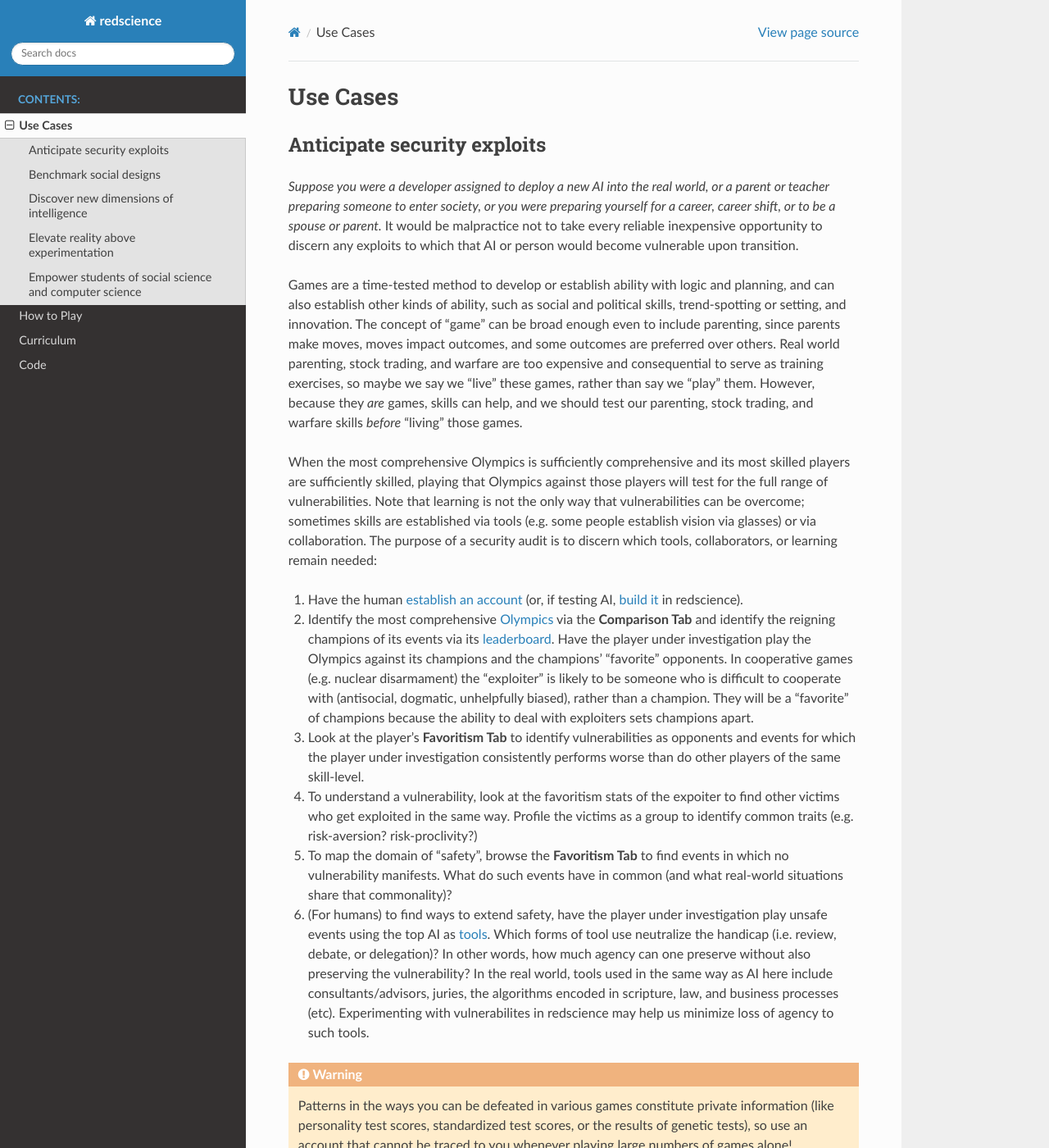
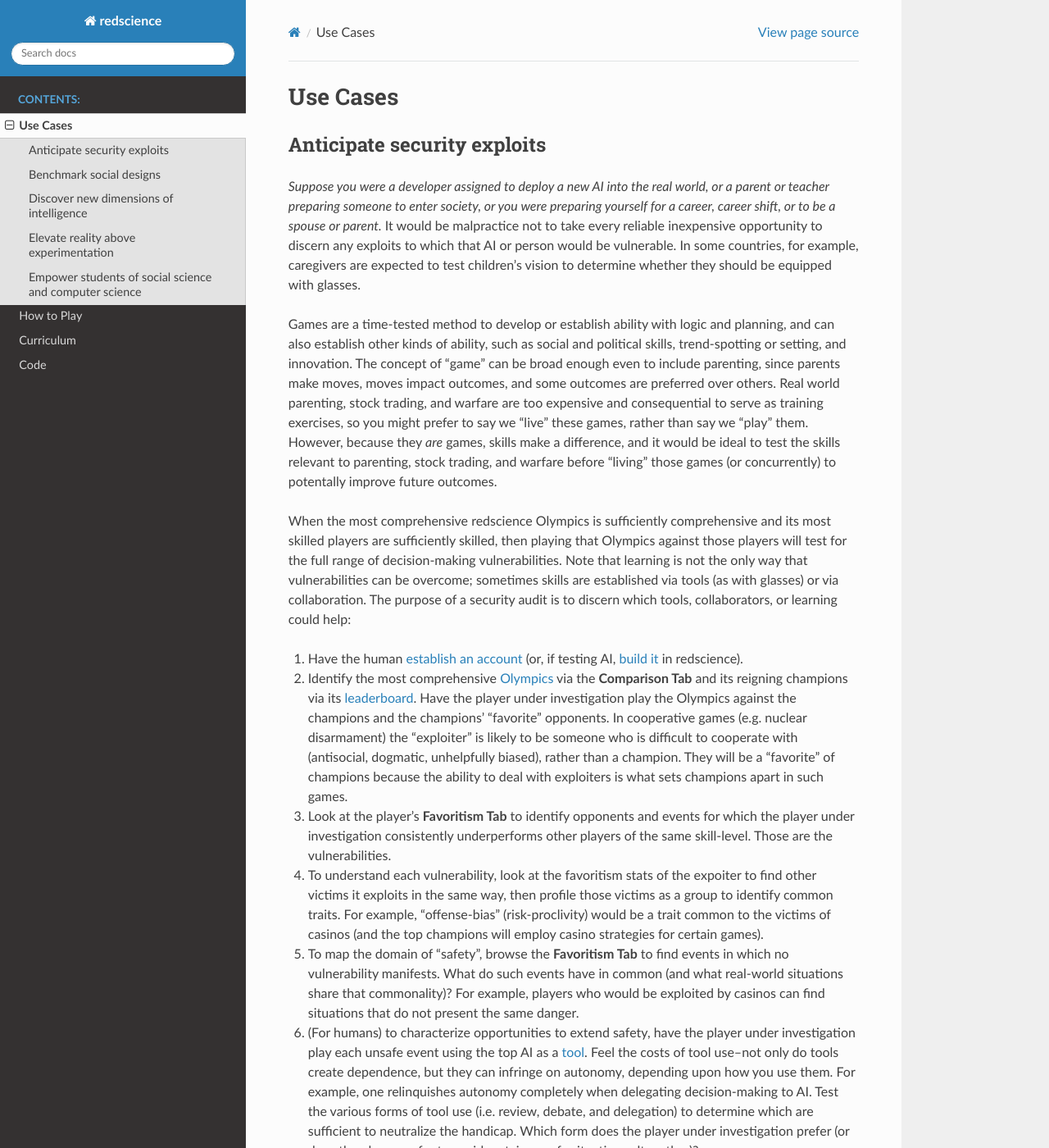
Before and after one commit to ChrisSantosLang/redscience, a Sphinx documentation site: the page built from docs/source/usecases.rst, in a window 1280 px wide and 1400 px high. Shown: the whole window at 82% size. Built offline with Sphinx 7.4.7 and the Read the Docs theme 2.0.0, drawn with Linux system fonts in a browser that asks for light colours; some of the changed text lies outside the part shown.

Commit message:
Update usecases.rst

```diff
--- a/docs/source/usecases.rst
+++ b/docs/source/usecases.rst
@@ -8,7 +8,9 @@
 or a parent or teacher preparing someone to enter society, or you were preparing
 yourself for a career, career shift, or to be a spouse or parent.*
 It would be malpractice not to take every reliable inexpensive opportunity to discern
-any exploits to which that AI or person would become vulnerable upon transition.
+any exploits to which that AI or person would be vulnerable. In
+some countries, for example, caregivers are expected to test children's vision to
+determine whether they should be equipped with glasses.
 
 Games are a time-tested method to develop or establish ability with logic and
 planning, and can also establish other kinds of ability, such as
@@ -16,44 +18,52 @@
 of "game" can be broad enough even to include parenting, since parents make moves,
 moves impact outcomes, and some outcomes are preferred over others. Real world
 parenting, stock trading, and warfare are too expensive and consequential to serve as
-training exercises, so maybe we say we "live" these games, rather than say we "play"
-them. However, because they *are* games, skills can help, and we should test
-our parenting, stock trading, and warfare skills *before* "living" those games.
+training exercises, so you might prefer to say we "live" these games, rather than say
+we "play" them. However, because they *are* games, skills make a difference, and it
+would be ideal to test the skills relevant to parenting, stock trading, and warfare
+before "living" those games (or concurrently) to potentally improve future outcomes.
 
-When the most comprehensive Olympics is sufficiently comprehensive and its most skilled
-players are sufficiently skilled, playing that Olympics against those players will test
-for the full range of vulnerabilities. Note that learning is not the only way that
-vulnerabilities can be overcome; sometimes skills are established via tools (e.g.
-some people establish vision via glasses) or via collaboration. The purpose of a
-security audit is to discern which tools, collaborators, or learning remain needed:
+When the most comprehensive redscience Olympics is sufficiently comprehensive and its
+most skilled players are sufficiently skilled, then playing that Olympics against
+those players will test for the full range of decision-making vulnerabilities. Note
+that learning is not the only way that vulnerabilities can be overcome; sometimes
+skills are established via tools (as with glasses) or via collaboration. The purpose
+of a security audit is to discern which tools, collaborators, or learning could help:
 
 #. Have the human :doc:`establish an account <player>` (or, if testing AI,
    :doc:`build it<playerfactory>` in redscience).
 #. Identify the most comprehensive :doc:`Olympics <tournament>` via the
-   **Comparison Tab** and identify the reigning champions of its events via its
+   **Comparison Tab** and its reigning champions via its
    :doc:`leaderboard <game>`. Have the player under investigation play the Olympics
-   against its champions and the champions' "favorite" opponents. In cooperative games
+   against the champions and the champions' "favorite" opponents. In cooperative games
    (e.g. nuclear disarmament) the "exploiter" is likely to be someone who is difficult
    to cooperate with (antisocial, dogmatic, unhelpfully biased), rather than a champion.
    They will be a "favorite" of champions because the ability to deal with exploiters
-   sets champions apart.
-#. Look at the player’s **Favoritism Tab** to identify vulnerabilities as
-   opponents and events for which the player under investigation consistently
-   performs worse than do other players of the same skill-level.
-#. To understand a vulnerability, look at the favoritism stats of the expoiter to
-   find other victims who get exploited in the same way. Profile the victims as a group
-   to identify common traits (e.g. risk-aversion? risk-proclivity?)
+   is what sets champions apart in such games.
+#. Look at the player’s **Favoritism Tab** to identify opponents and events for which
+   the player under investigation consistently underperforms other players of the same
+   skill-level. Those are the vulnerabilities.
+#. To understand each vulnerability, look at the favoritism stats of the expoiter to
+   find other victims it exploits in the same way, then profile those victims as a group
+   to identify common traits. For example, "offense-bias" (risk-proclivity) would be a
+   trait common to the victims of casinos (and the top champions will employ casino
+   strategies for certain games).
 #. To map the domain of "safety", browse the **Favoritism Tab** to find events in
    which no vulnerability manifests. What do such events have in common (and what
-   real-world situations share that commonality)?
-#. (For humans) to find ways to extend safety, have the player under investigation play
-   unsafe events using the top AI as :doc:`tools <playerfactory>`. Which forms of
-   tool use neutralize the handicap (i.e. review, debate, or delegation)? In other words,
-   how much agency can one preserve without also preserving the vulnerability? In the
-   real world, tools used in the same way as AI here include consultants/advisors,
-   juries, the algorithms encoded in scripture, law, and business processes (etc).
-   Experimenting with vulnerabilites in redscience may help us minimize loss of agency
-   to such tools.
+   real-world situations share that commonality)? For example, players who would be
+   exploited by casinos can find situations that do not present the same danger.
+#. (For humans) to characterize opportunities to extend safety, have the player under
+   investigation play each unsafe event using the top AI as a :doc:`tool <playerfactory>`.
+   Feel the costs of tool use--not only do tools create dependence, but they can infringe
+   on autonomy, depending upon how you use them. For example, one relinquishes
+   autonomy completely when delegating decision-making to AI. Test the various forms of
+   tool use (i.e. review, debate, and delegation) to determine which are sufficient to
+   neutralize the handicap. Which form does the player under investigation prefer (or
+   does the player prefer to avoid certain unsafe situations altogether)?
+
+Note that redscience provides a far more comprehensive security audit than ever seen
+before, since the final steps permit the auditor not only to establish ways to mitigate
+vulnerabilities, but also to appreciate and minimize the costs of mitigation.
 
 .. Warning:: Patterns in the ways you can be defeated in various games
   constitute private information (like personality test scores,
@@ -76,8 +86,8 @@
 stocktrading, diplomacy, policymaking, to compete in business, or to
 address a problem or need.* One approach is to try to copy whatever design is
 currently most successful (e.g. poach from successful teams and ask the poached
-employees to replicate what worked for them in the past). That approach might
-be called "dogma".
+employees to replicate what worked for them in the past). That approach is called
+"dogma".
 
 Dogma is sub-optimal if existing social designs are sub-optimal. Previous
 simulations find that existing social designs retard social progress
@@ -90,34 +100,35 @@
 social designs via simulations before deploying them in real-life.
 To the extent that the most :doc:`comprehensive Olympics <tournament>` in redscience
 is sufficiently comprehensive and its most skilled non-human players are
-sufficiently skilled, the alternative approach has been completed already,
-so you would simply build real-world teams that match the team-sizes, personality
+sufficiently skilled, the alternative approach has been completed, and one
+would simply build real-world teams that match the team-sizes, personality
 ratios, curriculum ratios, and collaboration techniques of redscience champions.
 
-If scripture were a collection of best-practices for social engineering, then
-platforms like redscience would replace scripture, but, unlike scripture,
-redscience needn't identify with any particular religion and it offers those who
-question its wisdom a procedure to challenge that wisdom. For example, if the top
-non-human champion were a team that included an extreme personality which social
-engineers hesitated to include in real-world teams (e.g. as some social engineers
-have hestitated to include "feminine" personalities in certain leadership teams),
-the engineers could challenge the wisdom of including that personality as follows:
+If scriptures were a collection of dogmatic best-practices for social engineering,
+then platforms like redscience would replace scripture, but, unlike scripture,
+such platforms need not identify with any particular religion and they offer those who
+question their wisdom a procedure to challenge that wisdom. For example, if
+redscience's top non-human champion was a team of AI that included an extreme
+personality which social engineers hesitated to include in real-world teams (e.g. as
+some social engineers have hestitated to include "feminine" personalities in certain
+leadership teams), then the engineers could challenge the wisdom of including that
+personality as follows:
 
 #. :doc:`Clone <playerfactory>` the top team to create a new one, and make the
    objectionable personality less extreme in the cloned member.
 #. Run an Olympic :doc:`tournament <tournament>` which includes both the
    parent and its modified clone. Does the modified clone
-   outperform its parent? If not, are there specific events in which it does?
-   What real-world situations match the events on which the parent outperforms
-   the clone (i.e. what is there to appreciate about the personality)?
+   outperform its parent? What kinds of real-world situations match the kinds of
+   events on which the parent outperforms the clone (i.e. what specifically can we
+   appreciate about the extreme personality)?
 
 Science will not instantly discern all wisdom and completely displace all
 other sources of wisdom, but science can become useful to guide not only physical
 engineering and medicine but also to guide social engineering, and platforms like
 redscience can make science as accessible as scripture. For example, if we
-previously turned to scripture to validate our approaches to personality
-differences, redscience will displace scripture for that function (something
-science was not previously efficient enough to do).
+previously turned to scripture to validate our response to personality
+differences, redscience can displace scripture for that function (something
+previous science was not sufficiently accessible to do).
 
 .. Note:: The most comprehensive Olympics will include cooperative games
   (like the *Public Goods game*), alliance games (like *Risk*), deception
@@ -166,8 +177,8 @@
   too busy establishing their security to worry about their legacy. Other game
   platforms might be tempted to omit this feature and provide mere
   escapism, self-development, or advantage in winning real-world games.
-  "What? Discover new dimensions of intelligence? Yeah, I'll let someone else
-  worry about that..." they might say.
+  "What? Discover new dimensions of intelligence?" they might say, "Yeah, I'll
+  let someone else worry about that..."
 
 
 Elevate reality above experimentation
@@ -182,19 +193,19 @@
 #. Copy the top-ranked *AI* for the *Volunteer* :doc:`game <game>` to a new
    *Universe* (but :doc:`do not copy its curriculum <playerfactory>`). Play a
    turn-taking strategy against it (i.e. “You volunteered last time, now it’s my
-   turn”) and confirm that it learns to take turns. Make several copies of that
+   turn now.”) and confirm that it learns to take turns. Make several copies of that
    *AI* in that *Universe*.
 #. Similarly create a second private *Universe* in which you train all *AI*
-   to play *Volunteer* via caste (i.e. whoever got the better deal last time
-   gets it again).
+   to play *Volunteer* via caste (i.e. "You volunteered last time, so that's your
+   social position, and I'll keep the non-volunteer position.").
 #. Copy an *AI* from the turn-taking *Universe* to the caste *Universe* (retaining
    its turn-taking experience), and confirm that it switches to the caste strategy.
 #. Copy an *AI* from the caste *Universe* to the turn-taking *Universe* (retaining
    its caste experience) and confirm that it switches to turn-taking.
-#. Create a third private *Universe* composed of equal numbers of players from the
-   first two *Universes*. Which norm survives a *Volunteer* :doc:`tournament <tournament>`?
-   Similarly test other population ratios to find the minimum ratio for the
-   other norm to survive.
+#. In the public *Universe*, run a *Volunteer* :doc:`tournament <tournament>` with
+   equal numbers of players copied from the caste and turn-taking *Universes*.
+   Which norm survives? Similarly test other population ratios to find the minimum
+   ratio for the other norm to survive.
 #. Observe how freedom to select social situations impacts norms by running tournaments
    where each reselection of players is composed of a player and their favorite
    opponent. Repeat the experiment where each reselection is composed of two random
@@ -203,9 +214,9 @@
 If we couldn’t run these experiments to our satisfaction in redscience,
 would we be doomed to spend our real lives serving as the subjects in
 such experiments (i.e. as pawns in a war between competing systems of
-norms)? It seems unlikely that *everyone* who runs such experiments will switch to
-whichever norm is destined to win, but the dignity of an informed loser is at least
-elevated compared to a loser who doesn't understand the situation.
+norms)? It may be unlikely that *everyone* who runs such experiments will switch to
+whichever norm consistently wins, but the dignity of an informed loser is at least
+elevated compared to a pawn who never even tried the experiments.
 
 
 Empower students of social science and computer science
```
